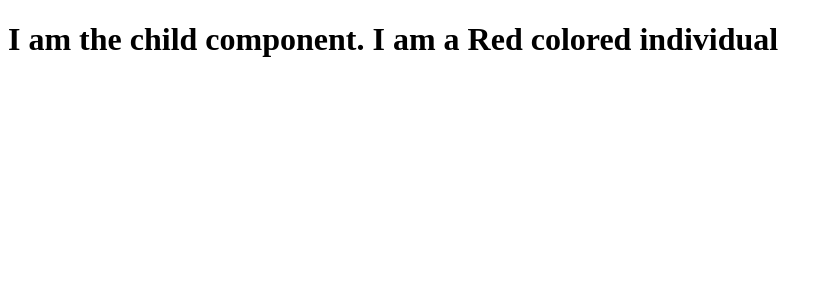
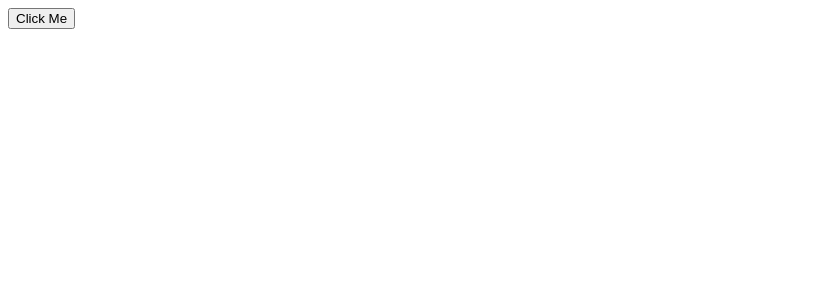
Before and after one commit to KennedyMungai/react_typescript_sample, a React (Create React App) app: page / in a window 1280 px wide. Shown: the top 300 px of the page, without its empty margins (0-832 px from the left). Built offline with nearby package versions, Linux system fonts and the light colour scheme.

Commit message:
Changed the function, added a button, an onclick event and an onclick event handler

```diff
--- a/src/props/Child.tsx
+++ b/src/props/Child.tsx
@@ -1,14 +1,19 @@
+import { FC } from "react"
+
 interface ChildProps
 {
     color: string
 }
 
-const Child = ({ color }: ChildProps) =>
+const clickHandler = () =>
+{
+    console.log("I'm being clicked!!!")
+}
+
+const Child: FC<ChildProps> = ({ color }) =>
 {
     return (
-        <div>
-            <h1>I am the child component. I am a {color} colored individual</h1>
-        </div>
+        <button onClick={clickHandler}> Click Me</button>
     )
 }
 
```
